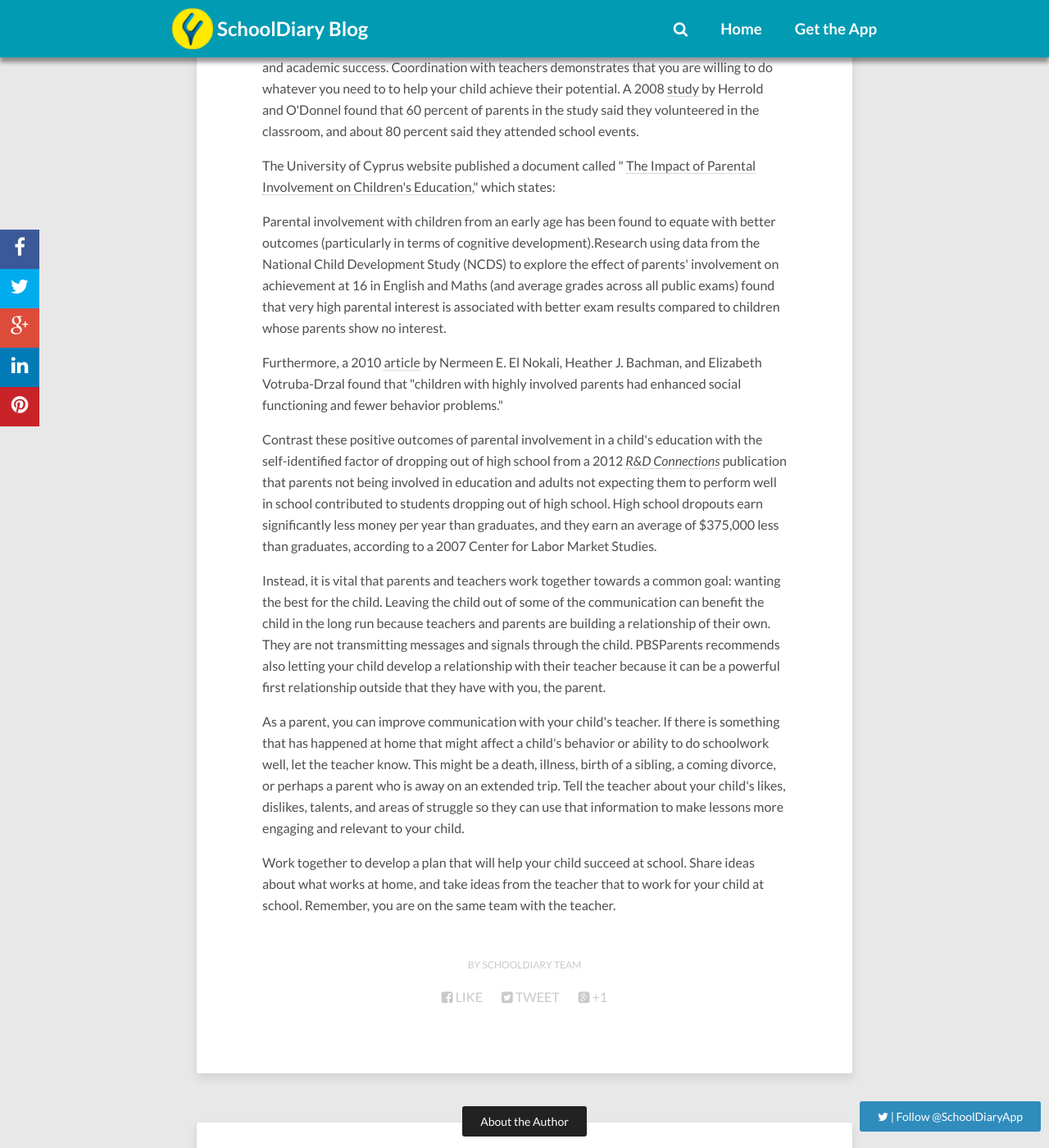
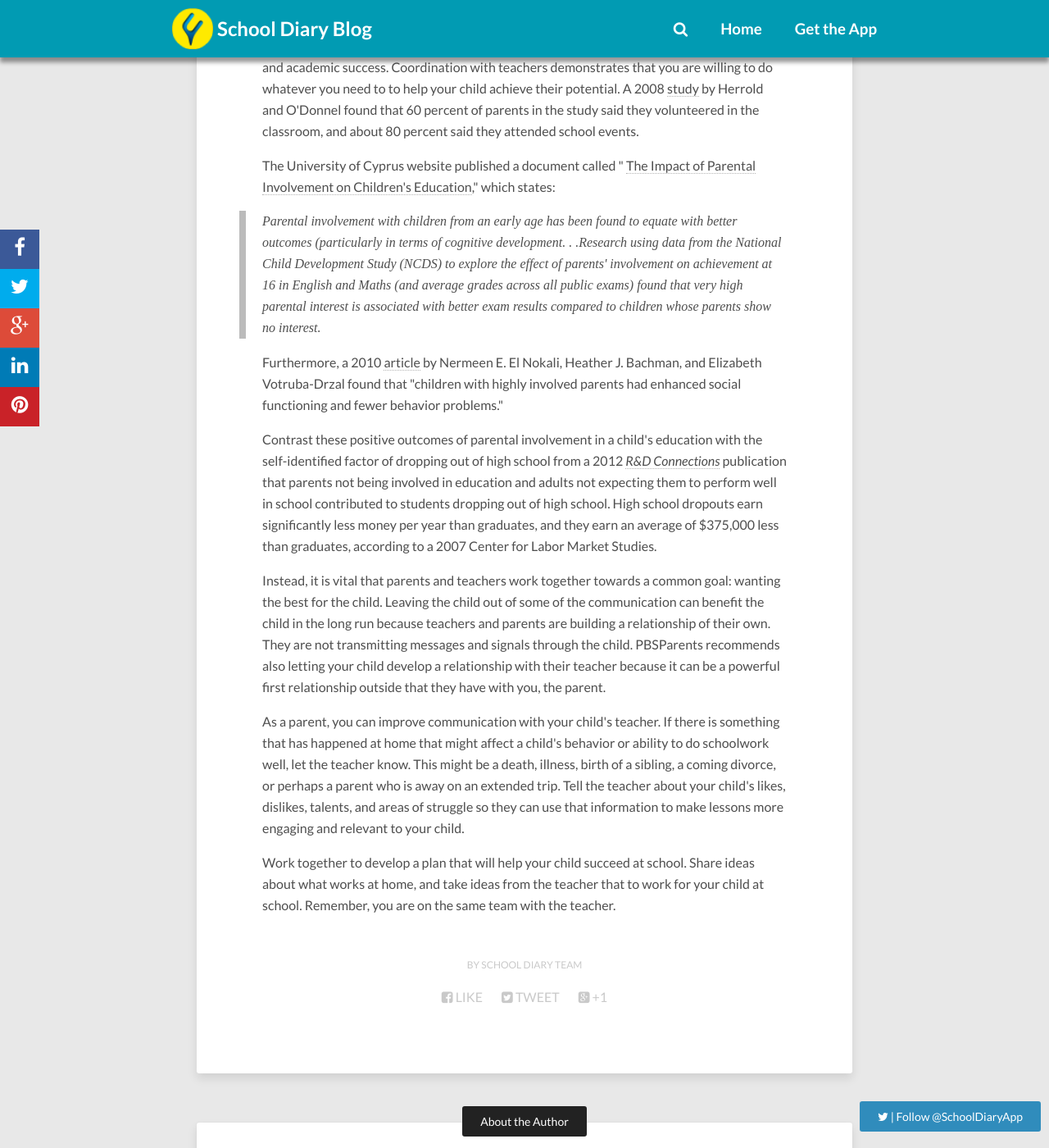
Before and after one commit to schooldiary/schooldiary.github.io, a Jekyll site: the page built from _posts/2016-12-01-Parents-Communication-2.markdown, in a window 1280 px wide and 1400 px high, scrolled down 566 px. Shown: the whole window at 82% size. Built offline with Jekyll 4.4.1, drawn with Linux system fonts in a browser that asks for light colours; nearby versions of some CDN libraries; comment, search, counter and statistics services are not loaded; some of the changed text lies outside the part shown.

Commit message:
Fixed markdown

```diff
--- a/_config.yml
+++ b/_config.yml
@@ -1,4 +1,4 @@
-title:            SchoolDiary Blog
+title:            School Diary Blog
 description:      A tale of SchoolDiary journey.
 disqus_shortname:  # put your disqus here
 reading_time:     true # if true, shows the estimated reading time for a post
@@ -28,10 +28,10 @@ menu:
 
 # Owner/author information
 owner:
-  name:           SchoolDiary Team
+  name:           School Diary Team
   site:           http://schooldiary.me
   avatar:         images/avatar.jpg
-  bio:            “SchoolDiary makes School to Parent communication easy & engaging“
+  bio:            “School Diary makes School to Parent communication easy & engaging“
   email:          contact@ufony.com
   # Social networking links used in footer. Update and remove as you like.
   twitter: SchoolDiaryApp
--- a/_posts/2016-12-01-Parents-Communication-2.markdown
+++ b/_posts/2016-12-01-Parents-Communication-2.markdown
@@ -10,7 +10,7 @@ When you work closely with your children&#39;s teachers, you help support your c
 
 The University of Cyprus website published a document called &quot; [The Impact of Parental Involvement on Children&#39;s Education](https://www.ucy.ac.cy/nursery/documents/ThemaVdomadas/DCSF-Parental_Involvement_1.pdf),&quot; which states:
 
-Parental involvement with children from an early age has been found to equate with better outcomes (particularly in terms of cognitive development).Research using data from the National Child Development Study (NCDS) to explore the effect of parents&#39; involvement on achievement at 16 in English and Maths (and average grades across all public exams) found that very high parental interest is associated with better exam results compared to children whose parents show no interest.
+> Parental involvement with children from an early age has been found to equate with better outcomes (particularly in terms of cognitive development. . .Research using data from the National Child Development Study (NCDS) to explore the effect of parents&#39; involvement on achievement at 16 in English and Maths (and average grades across all public exams) found that very high parental interest is associated with better exam results compared to children whose parents show no interest.
 
 Furthermore, a 2010 [article](https://www.ncbi.nlm.nih.gov/pmc/articles/PMC2973328/#R20) by Nermeen E. El Nokali, Heather J. Bachman, and Elizabeth Votruba-Drzal found that &quot;children with highly involved parents had enhanced social functioning and fewer behavior problems.&quot;
 
```
